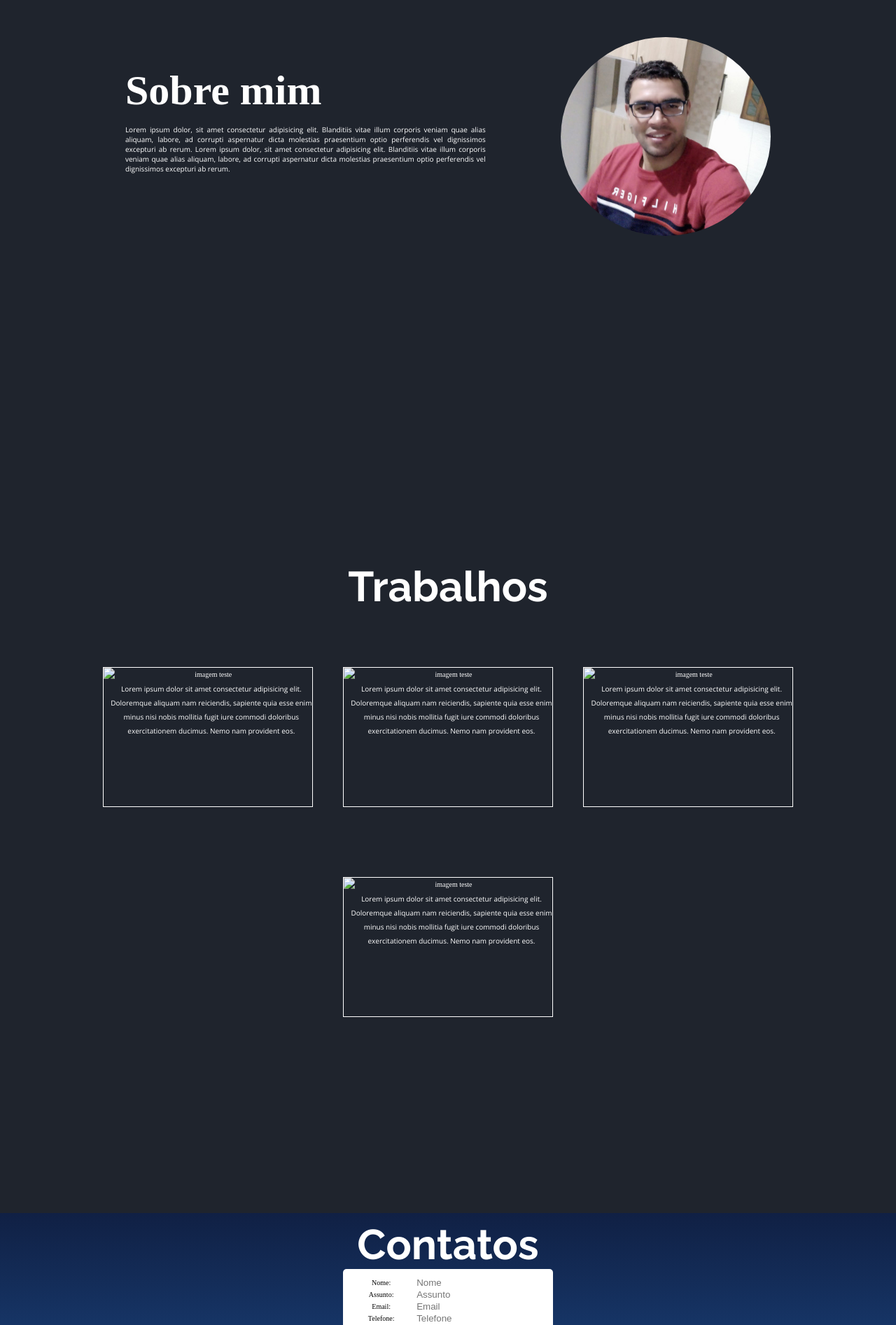
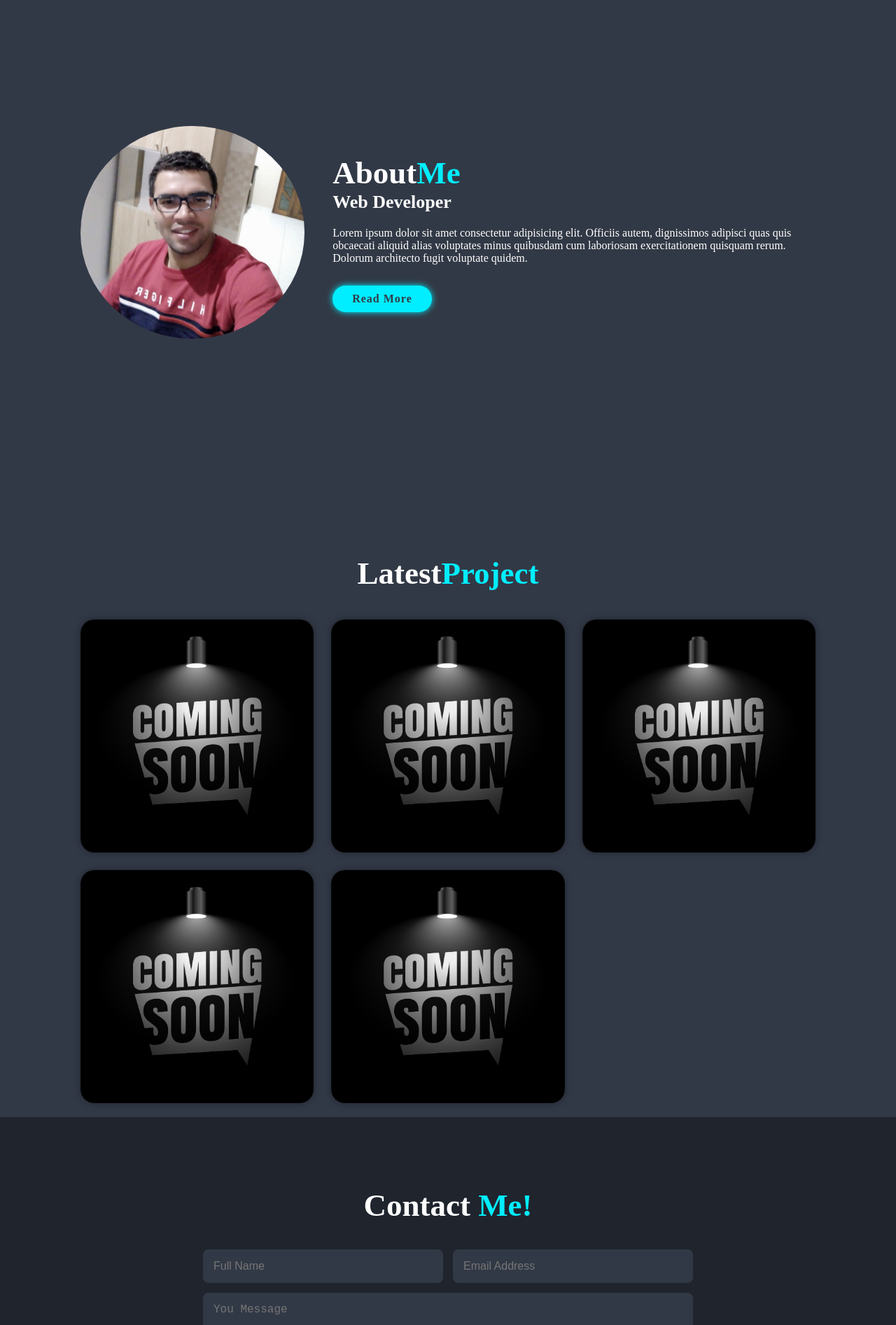
Before and after one commit to isaqueprates/portifolio, a plain HTML site: page index.html in a window 1280 px wide. Shown: the part 907-2800 px from the top of the page at 70% size. Drawn offline with nearby package versions, Linux system fonts and the light colour scheme; a web font is replaced by a local one.

Commit message:
atualização de design

```diff
--- a/css/style.css
+++ b/css/style.css
@@ -141,282 +141,190 @@ section {
     box-shadow: none;
  }
  /* fim do home */
-p{
-    text-align: justify;
-    font-family: var(--texto-fonte);
-    font-weight: 490;
+
+ /*about */
+ .about {
+    display: flex;
+    justify-content: center;
+    align-items: center;
+    gap: 4rem;
+    background: var(--second-color);
   }
 
-h2{
-    font-family: var(--titulo-fonte);
-    font-size: 60px;
-}
-
-/************--Classes--************/
-.main-bg{
-    /* background-image: url(../imagens/dragon-scales.svg); */
-    background: linear-gradient(to top, #000000 100%,white);
-    /* background-color: var(--white-color);  */
-    background-size: contain;
-    background-attachment: scroll;
-    color: var(--white-color);
-}
-
-.secundary-bg{
-    background-color: var(--white-color);
-    color: var(--color-bg);
-}
-
-.main-content{
-    max-width: 1200px;
-    width: 100%;
-    margin: 0 auto;
-    padding: 10px;
-}
-.section{
-    min-height: 100vh;
-  }
-
-.spacing{
-    height: 40px;
-  }
-.menu{
-    position: fixed;
-    top: 0;
-    right: 0;
-    left: 0;
-    width: 100%;
-    z-index: 3;
-    background-color: #ffffff;
-    border-bottom: 1px solid #ccc;
-}
-
-.menu-content{
-    display: flex;
-    flex-direction: row;
-    justify-content:space-between;
-    align-items: center;
-    padding-top: 0;
-    padding-bottom: 0;
-    margin-bottom: 0;
-}
-
-.menu-content ul{
-    display: flex;
-    flex-direction: row;
-    list-style: none;
-}
-
-.menu-content ul a{
-    display: block;
-    padding: 10px;
-    font-size: 17px;
-    color: var(--prymari-color);
-    font-family: var(--titulo-fonte);
-    font-weight: 550;
-}
-
-.menu-content ul a:hover, .menu_item.selected{
-    background:var(--prymari-color);
-    color:var(--white-color);
-    border-radius: 3px;
-    transition: background 1s;
-}
-
-.intro-content{
-    display: flex;
-    flex-direction: row;
-    flex-wrap: nowrap;
-    justify-content: space-between;
-    color: var(--color-bg);
-}
-
-.intro-text, .intro-img{
-    display: flex;
-    flex-direction: column;
-    flex-wrap: wrap;
-    justify-content: center;
-    align-items: center;
-}
-
-.intro-img {
-    background-color: var(--color-bg);
-    width: 40%;
-    height: 80vh;
+  .about-img img {
+    width: 25vw;
     border-radius: 50%;
   }
 
-.intro-text{
-    font-size: 20px;
-    font-family: var(--fonte-auxiliar);
+  .heading {
+    text-align: center;
+    font-size: 4.5rem;
   }
 
-.intro-btn{
-    margin-top: 20px;
-    display: inline-block;
+  .about-content h2 {
+    text-align: left;
+    line-height: 1.2;
   }
 
-.btn-githurb {
-    width: 50px;
-    border-radius: 50%;
-    margin: 10px;
+  .about-content h3 {
+    font-size: 2.6rem;
   }
 
-.btn-linkedin, .btn-githurb {
+  .about-content p {
+    font-size: 1.6rem;
+    margin: 2rem 0 3rem;
+  }/*fim about*/
+
+  /* portifolio */
+  .portifolio {
+    background: var(--second-color);
+  }
+
+  .portifolio h2 {
+    margin-bottom: 4rem;
+  }
+
+  .portifolio-container {
+    display: grid;
+    grid-template-columns: repeat(3, 1fr);
+    align-items: center;
+    gap: 2.5rem;
+  }
+
+  .portifolio-box {
+    position: relative;
+    border-radius: 2rem;
+    box-shadow: 0 0 1rem var(--bg-color);
+    overflow: hidden;
     display: flex;
-    padding: 10px;
-    flex-flow: row nowrap;
-    gap: 10px;
+  }
+
+  .portifolio-box img {
+    width: 100%;
+    transition: .5s ease;
+  }
+
+  .portifolio-box:hover img {
+    transform: scale(1.1);
+  }
+
+  .portifolio-box .portifolio-layer {
+    position: absolute;
+    bottom: 0;
+    left: 0;
+    width: 100%;
+    height: 100%;
+    background: linear-gradient(#0000001a , var(--main-color));
+    display: flex;
     justify-content: center;
     align-items: center;
-    border-radius: 20%;
-    background-color: black;
-    color: var(--white-color);
-    border: none;
+    flex-direction: column;
+    text-align: center;
+    padding: 0 4rem;
+    transform: translateY(100%);
+    transition: .5s ease;
   }
 
-.btn-linkedin svg {
-    width: 30%;
+  .portifolio-box:hover .portifolio-layer {
+    transform: translateY(0);
   }
 
-.btn-githurb img{
-    width: 100%;
-    color: var(--white-color);
+  .portifolio-layer h4 {
+    font-size: 3rem;
   }
 
-
-.intro-img img{
-    max-width: 120%;
-    margin-top: 50px;
-    transition: all 600ms;
+  .portifolio-layer p {
+    font-size: 1.6rem;
+    margin: .3rem 0 1rem;
   }
 
-.intro-text span{
-    font-weight:600;
-    font-size: 50px;
+  .portifolio-layer a {
+    display: inline-flex;
+    justify-content: center;
+    align-items: center;
+    width: 5rem;
+    height: 5rem;
+    background: var(--text-color);
+    border-radius: 50%;
   }
 
-.intro-text span::after {
-    content: '|';
-    opacity: 0;
-    margin-left: 5px;
-    display: inline-block;
-    animation: blink .7s 13;
+  .portifolio-layer a i {
+    font-size: 2rem;
+    color: var(--second-color);
+  }/*fim seção portifolio*/
+
+  /* inicio contac */
+  .contact h2 {
+    margin-bottom: 3rem;
   }
 
-  @keyframes blink {
-    0%, 100% {
-      opacity: 1;
-    }
-    50% {
-      opacity: 0;
-    }
+  .contact form {
+   max-width: 70rem;
+   margin: 1rem auto;
+   text-align: center;
+   margin-bottom: 3rem;
   }
 
-.sobre-content{
+  .contact form .input-box {
    display: flex;
-    flex-direction: row;
-    justify-content: space-around;
-    align-items: center;
+   justify-content: space-between;
+   flex-wrap: wrap;
   }
 
-.texto-sobre{
-    width: 50%;
-    text-align: justify;
-    font-family: var(--texto-fonte);
+  .contact form .input-box input,
+  .contact form textarea {
+   width: 100%;
+   padding: 1.5rem;
+   font-size: 1.6rem;
+   color: var(--text-color);
+   background: var(--second-color);
+   border-radius: .8rem;
+   margin: .7rem 0;
   }
 
-.texto-sobre h2{
-    font-family: var(--fonte-auxiliar);
-    color: var(--prymari-color);
+  .contact form .input-box input {
+   width: 49%;
   }
 
-.img-sobre img{
-    width: 300px;
-    border-radius: 50%;
-    margin-top: 50px;
+  .contact form textarea {
+   resize: none;
   }
 
-.projeto-content{
+  .contact form .btn {
+   margin-top: 2rem;
+   cursor: pointer;
+  }
+  /*fim contact*/
+ /* footer */
+  .footer {
    display: flex;
-    flex-direction:column;
+   justify-content: space-between;
    align-items: center;
-    gap: 30px;
+   flex-wrap: wrap;
+   padding: 2rem 9%;
+   background: var(--second-color);
   }
 
-.card-conteiner{
-    max-width: 1200px;
-    height: 100vh;
-    margin: 0 auto;
-    position: relative;
+  .footer-text p {
+   font-size: 1.6rem;
   }
 
-.card-galery{
-    max-width: 1200px;
-    height: 600px;
-    display: flex;
-    flex-flow: row wrap;
-    justify-content: space-around;
+  .footer-iconTop a {
+   display: inline-flex;
+   justify-content: center;
    align-items: center;
+   padding: .8rem;
+   background: var(--main-color);
+   border-radius: .8rem;
+   transition: .5s ease;
   }
 
-.card-img{
-    width: 300px;
-    height: 200px;
-    margin: 10px;
-    border: 1px solid white;
-    padding: 10px;
-    text-align: center;
-    line-height: 20px;
-    position: relative;
+  .footer-iconTop a:hover {
+   box-shadow: 0 0 2rem var(--main-color);
   }
 
-.card-img img {
-    position: absolute;
-    width: 298px;
-    height: 198px;
-    top: 0;
-    right: 0;
-    left: 0;
-    bottom: 0;
+  .footer-iconTop a i {
+   font-size: 3rem;
+    color: var(--second-color);
   }
-
-.card-img p {
-    position: absolute;
-    top: 20px;
-    text-align: center;
-    z-index: 1;
-    visibility: visible;
-}
-
-.trabalhos{
-    background-image: linear-gradient(#102044, #2e86eb);
-    display: flex;
-    flex-direction: column;
-    text-align: center;
-    margin-bottom: 70px;
-    padding: 10px;
-}
-
-.formulario{
-    width: 300px;
-    margin: 0 auto;
-    padding: 10px;
-    text-align: center;
-    background-color: white;
-    color: black;
-    border-radius: 5px;
-}
-
-#enviar{
-    position: relative;
-    width: 80px;
-    margin: 5px 0;
-    border-radius: 5px;
-    border: 1px solid black;
-    left: 100%;
-}
-
-footer a{
-    color: black;
-}
+  /*fim footer*/
--- a/index.html
+++ b/index.html
@@ -7,6 +7,7 @@
     <meta name="author" content="Isaque prates">
     <title>Meu portifólio</title>
     <link rel="stylesheet" href="./css/style.css">
+    <link href='https://unpkg.com/boxicons@2.1.4/css/boxicons.min.css' rel='stylesheet'>
 </head>
 <body >
     <header class="header">
@@ -29,9 +30,9 @@
                 <p>Lorem ipsum dolor, sit amet consectetur adipisicing elit. Voluptatum, similique modi optio totam qui assumenda, quis veritatis deserunt culpa pariatur vel ut alias ea. Adipisci cumque rem numquam eveniet facere!</p>
 
                 <div class="social-media">
-                    <a href=""></a>
-                    <a href=""></a>
-                    <a href=""></a>
+                    <a href="#"><i class='bx bxl-linkedin bx-tada-hover'></i></a>
+                    <a href="#"><i class='bx bxl-github bx-tada-hover'></i></a>
+                    <a href="#"><i class='bx bxl-instagram-alt bx-tada-hover' ></i></a>
                 </div>
                 <a href="#" class="btn">Download CV</a>
             </div>
@@ -39,85 +40,97 @@
             <div class="home-img">
                 <img src="imagens/avatarMe.png" alt="Um avatar que acredito parecer um pouco comigo">
             </div>
-
     </section>
 
     <!-- section about -->
-    <section class=" section" >
-        <div id="sobre-mim" class="sobre-content main-content">
-            <div class="texto-sobre">
-                <h2>Sobre mim</h2><br>
-                <p>Lorem ipsum dolor, sit amet consectetur adipisicing elit. Blanditiis vitae illum corporis veniam quae alias aliquam,
-                    labore, ad corrupti aspernatur dicta molestias praesentium optio perferendis vel dignissimos excepturi ab rerum.
-                    Lorem ipsum dolor, sit amet consectetur adipisicing elit. Blanditiis vitae illum corporis veniam quae alias aliquam,
-                    labore, ad corrupti aspernatur dicta molestias praesentium optio perferendis vel dignissimos excepturi ab rerum.
-                </p>
+    <section class="about" id="about">
+        <div class="about-img">
+            <img src="./imagens/isaque.jpg" alt="">
         </div>
-            <div class="img-sobre">
-                <img src="./imagens/isaque.jpg" alt="Isaque Prates">
+
+        <div class="about-content">
+            <h2 class="heading">About<span>Me</span></h2>
+            <h3>Web Developer</h3>
+            <p>Lorem ipsum dolor sit amet consectetur adipisicing elit. Officiis autem, dignissimos adipisci quas quis obcaecati aliquid alias voluptates minus quibusdam cum laboriosam exercitationem quisquam rerum. Dolorum architecto fugit voluptate quidem.</p>
+            <a href="#" class="btn">Read More</a>
+        </div>
+    </section>
+
+   <!-- sectio portifolio designer -->
+   <section class="portifolio" id="portifolio">
+    <h2 class="heading">Latest<span>Project</span></h2>
+
+    <div class="portifolio-container">
+        <div class="portifolio-box">
+            <img src="./imagens/coming-soon.jpg" alt="">
+            <div class="portifolio-layer">
+                <h4>Web Design</h4>
+                <p>Lorem ipsum dolor sit, amet consectetur adipisicing elit. Ullam necessitatibus saepe culpa obcaecati. Sed at, sit, nemo reiciendis nesciunt fugiat excepturi voluptatibus beatae minima alias autem repellat? Nemo, nobis facere!</p>
+                <a href="#"><i class='bx bx-link-external'></i></a>
             </div>
         </div>
 
+        <div class="portifolio-box">
+            <img src="./imagens/coming-soon.jpg" alt="">
+            <div class="portifolio-layer">
+                <h4>Web Design</h4>
+                <p>Lorem ipsum dolor sit, amet consectetur adipisicing elit. Ullam necessitatibus saepe culpa obcaecati. Sed at, sit, nemo reiciendis nesciunt fugiat excepturi voluptatibus beatae minima alias autem repellat? Nemo, nobis facere!</p>
+                <a href="#"><i class='bx bx-link-external'></i></a>
+            </div>
+        </div>
 
-    </section>
-    <section class="section ">
-        <div id="projetos" class="projeto-content main-content">
-            <h2>Trabalhos</h2>
-            <div class="card-conteiner">
-                <div class="card-galery">
-                    <div class="card-img">
-                        <img src="imagens/imagem2.jpg" alt="imagem teste">
-                        <p>Lorem ipsum dolor sit amet consectetur adipisicing elit. Doloremque aliquam nam reiciendis,
-                                sapiente quia esse enim minus nisi nobis mollitia fugit iure commodi doloribus exercitationem ducimus. Nemo nam provident eos.</p>
+        <div class="portifolio-box">
+            <img src="./imagens/coming-soon.jpg" alt="">
+            <div class="portifolio-layer">
+                <h4>Web Design</h4>
+                <p>Lorem ipsum dolor sit, amet consectetur adipisicing elit. Ullam necessitatibus saepe culpa obcaecati. Sed at, sit, nemo reiciendis nesciunt fugiat excepturi voluptatibus beatae minima alias autem repellat? Nemo, nobis facere!</p>
+                <a href="#"><i class='bx bx-link-external'></i></a>
             </div>
-                    <div class="card-img">
-                        <img src="imagens/imagem2.jpg" alt="imagem teste">
-                        <p>Lorem ipsum dolor sit amet consectetur adipisicing elit. Doloremque aliquam nam reiciendis,
-                                sapiente quia esse enim minus nisi nobis mollitia fugit iure commodi doloribus exercitationem ducimus. Nemo nam provident eos.</p>
         </div>
-                    <div class="card-img">
-                        <img src="imagens/imagem2.jpg" alt="imagem teste">
-                        <p>Lorem ipsum dolor sit amet consectetur adipisicing elit. Doloremque aliquam nam reiciendis,
-                                sapiente quia esse enim minus nisi nobis mollitia fugit iure commodi doloribus exercitationem ducimus. Nemo nam provident eos.</p>
+
+        <div class="portifolio-box">
+            <img src="./imagens/coming-soon.jpg" alt="">
+            <div class="portifolio-layer">
+                <h4>Web Design</h4>
+                <p>Lorem ipsum dolor sit, amet consectetur adipisicing elit. Ullam necessitatibus saepe culpa obcaecati. Sed at, sit, nemo reiciendis nesciunt fugiat excepturi voluptatibus beatae minima alias autem repellat? Nemo, nobis facere!</p>
+                <a href="#"><i class='bx bx-link-external'></i></a>
             </div>
-                    <div class="card-img">
-                        <img src="imagens/imagem2.jpg" alt="imagem teste">
-                        <p>Lorem ipsum dolor sit amet consectetur adipisicing elit. Doloremque aliquam nam reiciendis,
-                                sapiente quia esse enim minus nisi nobis mollitia fugit iure commodi doloribus exercitationem ducimus. Nemo nam provident eos.</p>
         </div>
+
+        <div class="portifolio-box">
+            <img src="./imagens/coming-soon.jpg" alt="">
+            <div class="portifolio-layer">
+                <h4>Web Design</h4>
+                <p>Lorem ipsum dolor sit, amet consectetur adipisicing elit. Ullam necessitatibus saepe culpa obcaecati. Sed at, sit, nemo reiciendis nesciunt fugiat excepturi voluptatibus beatae minima alias autem repellat? Nemo, nobis facere!</p>
+                <a href="#"><i class='bx bx-link-external'></i></a>
             </div>
         </div>
     </div>
 </section>
-    <section class="trabalhos" >
-        <h2>Contatos</h2>
-        <table class="formulario" >
-            <tr>
-                <td>Nome:</td>
-                <td><input type="text" placeholder="Nome"></td>
-            </tr>
-            <tr>
-                <td>Assunto:</td>
-                <td><input type="text" name="a" id="a" placeholder="Assunto" ></td>
-            </tr>
-            <tr>
-                <td>Email:</td>
-                <td><input type="email" name="b" id="b" placeholder="Email"></td>
-            </tr>
-            <tr>
-                <td>Telefone:</td>
-                <td><input type="tel" name="c" id="c" placeholder="Telefone"></td>
-            </tr>
-            <tr>
-                <td><input type="submit" value="Enviar" id="enviar"></td>
-            </tr>
+      <!-- contact section design -->
+      <section class="contact" id="contact">
+        <h2 class="heading">Contact <span>Me!</span></h2>
 
-        </table>
+        <form action="#">
+            <div class="input-box">
+                <input type="text" placeholder="Full Name">
+                <input type="email" placeholder="Email Address">
+            </div>
+            <textarea name="" id="" cols="30" rows="10" placeholder="You Message"></textarea>
+            <input type="submit" value="Send Message" class="btn">
+        </form>
+    </section>
 
-        <a href="#">
-            <img src="imagens/linkedin.svg" alt="">
-        </a>
-    </section>
+    <!-- footer desegn -->
+    <footer class="footer">
+        <div class="footer-text">
+            <p>Copyright &copy; 2023 by Isaque prates</p>
+        </div>
+
+        <div class="footer-iconTop">
+            <a href="#home"><i class='bx bx-chevrons-up'></i></a>
+        </div>
+    </footer>
 
     <script>
         //carrossel
```
Also changed, not shown: imagens/coming-soon.jpg (added). Lines whose indentation alone changed are shown as unchanged.
